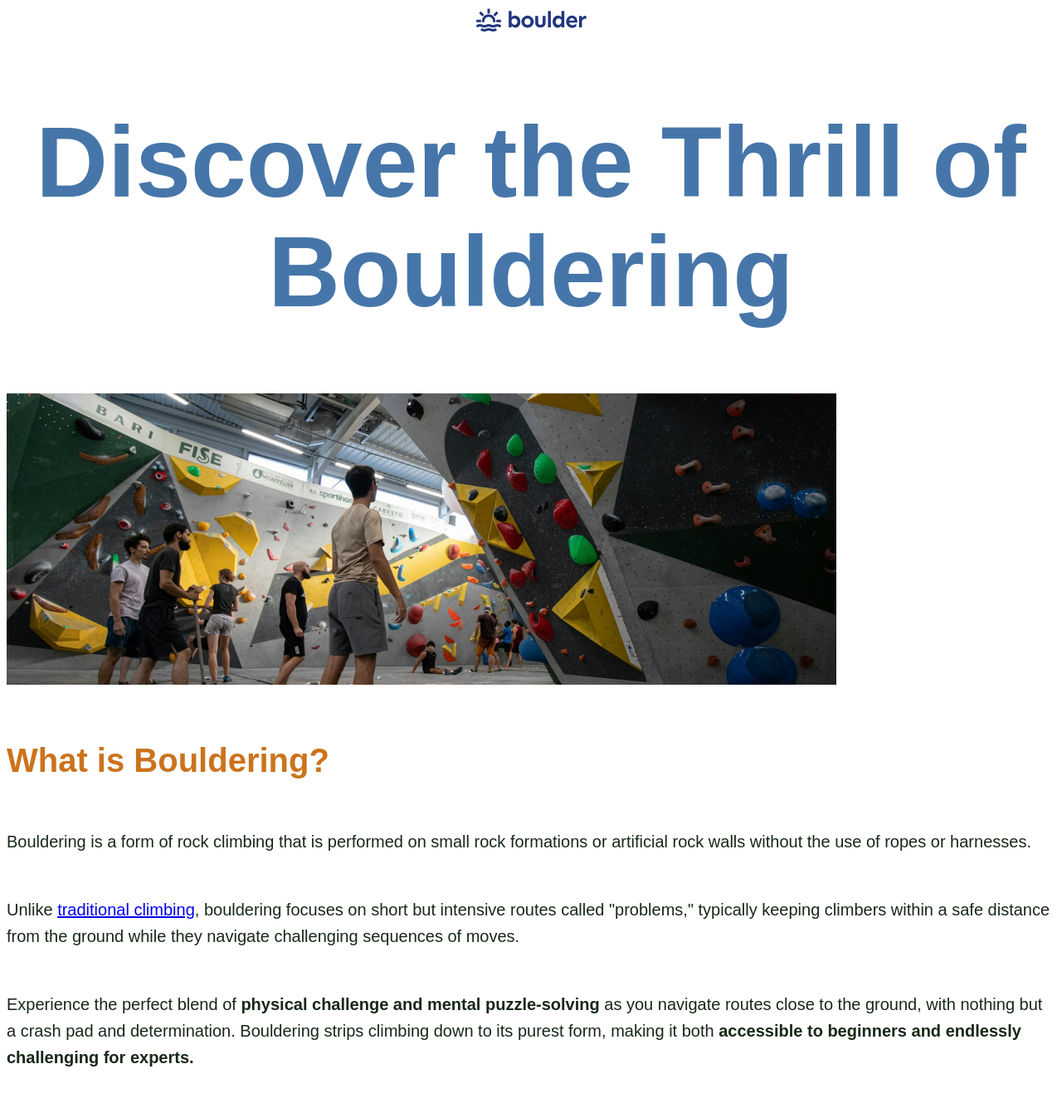
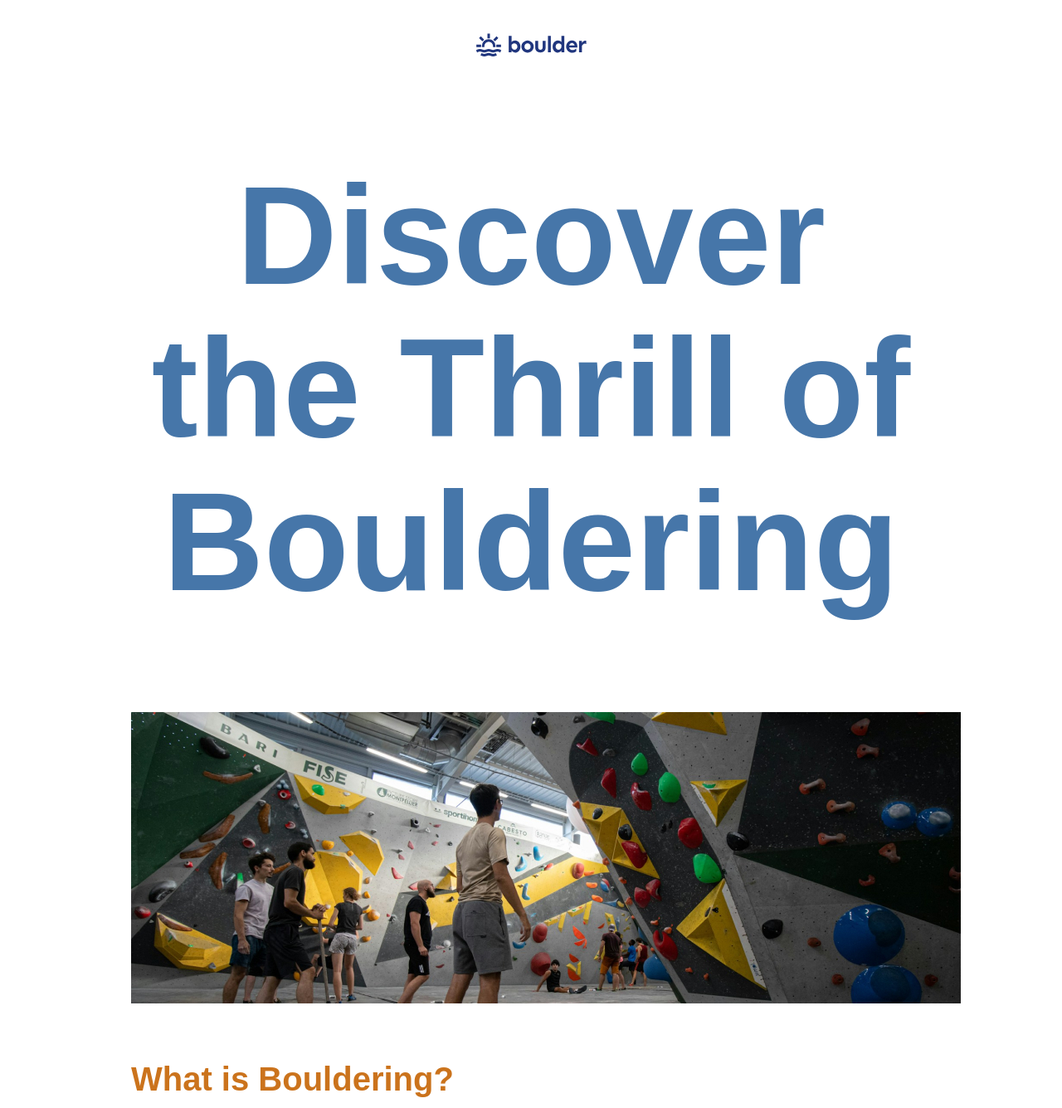
Before and after one commit to PythonKey/bouldering-website, a plain HTML site: page index.html in a window 1280 px wide. Shown: the top 1335 px of the page at 83% size. Drawn offline with Linux system fonts and the light colour scheme.

Commit message:
Update css layout styles, links, and h1 size

```diff
--- a/css/style.css
+++ b/css/style.css
@@ -1,3 +1,9 @@
+html {
+    margin-top: 30px;
+    margin-bottom: 30px;
+    margin-left: 150px;
+    margin-right: 150px;
+}
 
 body {
     font-family: sans-serif;
@@ -7,7 +13,7 @@ body {
 }
 
 p {
-    margin-block: 50px;
+    margin-block: 30px;
 }
 
 header {
@@ -17,7 +23,7 @@ header {
 h1 {
     color: #4676a9;
     text-align: center;
-    font-size:7.5rem;
+    font-size:10.5rem;
     line-height: 1.1;
 }
 
@@ -34,6 +40,16 @@ section {
     margin-block: 50px;
 }
 
+
+a {
+    color:#cb731c;
+}
+
+
+a:visited {
+    color: blue;
+}
+
 footer {
     text-align: center;
     background-color: #22466c;
```
